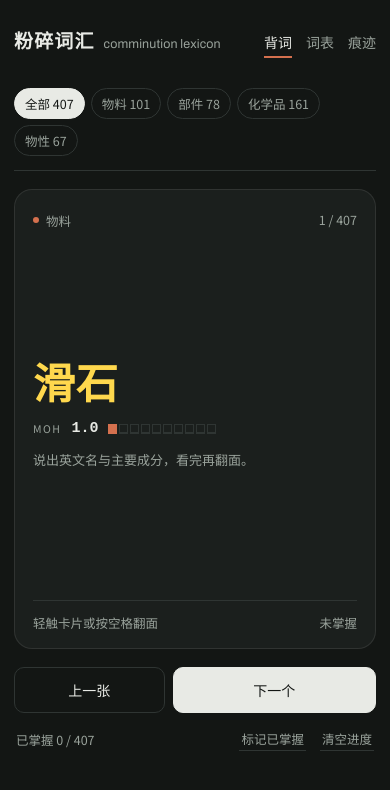
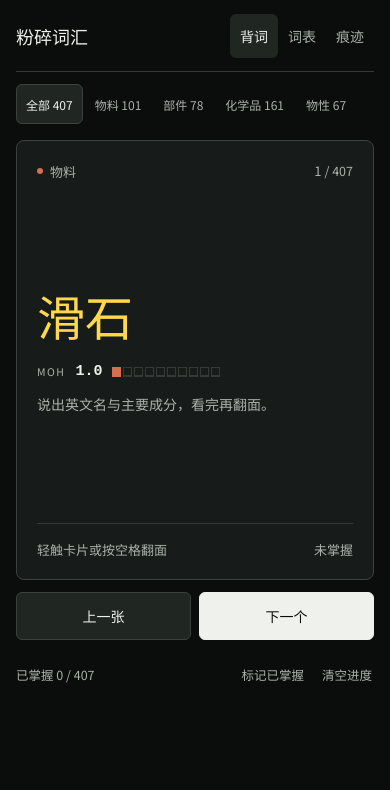
Before and after one commit to 3698688050-pixel/comminution-vocab, a plain HTML site: page index.html in a window 390 px wide. Drawn offline with Linux system fonts and the light colour scheme.

Commit message:
Polish dark vocabulary study interface

```diff
--- /dev/null
+++ b/assets/preview-dark.css
@@ -0,0 +1,67 @@
+/* Hallmark: specimen-first study desk */
+:root {
+  --ground: #0b0d0c;
+  --card: #171b19;
+  --ink: #eff1ec;
+  --steel: #aab2ac;
+  --rule: #343b37;
+  --ore: #d4704e;
+  --word: #ffd84d;
+  --edge: #3b423e;
+  --control: #202622;
+  --control-hover: #2c342f;
+  --r-card: 8px;
+  --r-btn: 6px;
+}
+html { color-scheme: dark; }
+body { padding: 0 24px 64px; font-synthesis-weight: none; }
+.wrap { max-width: 720px; }
+.topbar { align-items: center; min-height: 80px; padding: 12px 0; border-bottom: 1px solid var(--rule); }
+.brand { align-items: baseline; gap: 12px; }
+.brand-cn { font-size: 20px; font-weight: 600; letter-spacing: 0; }
+.brand-en { font-size: 13px; color: var(--steel); letter-spacing: 0; }
+.views { display: flex; align-items: center; gap: 4px; }
+.view-btn, .view-link { display: inline-flex; align-items: center; justify-content: center; height: 44px; min-width: 48px; padding: 0 10px; border: 0; border-radius: 6px; font: 500 14px/1 var(--cjk); text-decoration: none; color: var(--steel); }
+.view-btn:hover { color: var(--ink); background: var(--control); }
+.view-btn[aria-selected="true"] { color: var(--ink); background: var(--control); }
+.scopes { display: flex; flex-wrap: wrap; gap: 4px; padding: 18px 0 20px; margin: 0; border: 0; }
+.pill { min-height: 40px; padding: 8px 12px; border: 1px solid transparent; border-radius: 6px; font-size: 13px; color: var(--steel); }
+.pill:hover { border-color: var(--rule); color: var(--ink); }
+.pill[aria-pressed="true"] { color: var(--ink); background: var(--control); border-color: var(--edge); }
+.deck { margin: 0 0 12px; }
+.card { height: clamp(340px, calc(100svh - 300px), 490px); border-radius: var(--r-card); }
+.face { padding: 24px; background: var(--card); border: 1px solid var(--edge); border-radius: var(--r-card); }
+.face-head { font-size: 13px; color: var(--steel); }
+.front-mid { padding: 24px 0; }
+.headword-cn { font-size: 54px; font-weight: 600; letter-spacing: 0; }
+.headword-cn--long { font-size: 40px; }
+.headword-en { font-size: 36px; letter-spacing: 0; }
+.front-note { font-size: 14px; line-height: 1.6; }
+.mohs { margin-top: 20px; }
+.front-foot { padding-top: 16px; font-size: 13px; }
+.controls { grid-template-columns: 1fr 1fr; gap: 8px; }
+.btn { height: 48px; border-color: var(--edge); background: var(--control); }
+.btn:hover { background: var(--control-hover); }
+.btn--primary { color: var(--ground); background: var(--ink); border-color: var(--ink); }
+.meta-row { align-items: center; gap: 8px; padding: 12px 0 0; }
+.linkish { min-height: 44px; padding: 0 2px; border-bottom: 0; }
+.linkish:focus-visible, .view-btn:focus-visible, .pill:focus-visible, .btn:focus-visible { outline: 2px solid var(--word); outline-offset: 2px; }
+.row-btn { min-height: 48px; }
+.search { background: var(--card); }
+@media (max-width: 560px) {
+  body { padding: 0 16px 56px; }
+  .topbar { min-height: 72px; gap: 4px; }
+  .brand { display: block; }
+  .brand-cn { font-size: 18px; }
+  .brand-en { display: none; }
+  .views { gap: 0; }
+  .view-btn, .view-link { min-width: 48px; padding: 0 8px; }
+  .scopes { gap: 2px; padding: 12px 0 16px; }
+  .pill { font-size: 12px; padding: 8px 9px; }
+  .card { height: clamp(340px, calc(100svh - 310px), 440px); }
+  .face { padding: 20px; }
+  .headword-cn { font-size: 48px; }
+  .headword-cn--long { font-size: 32px; }
+  .headword-en { font-size: 28px; }
+  .meta-row { flex-wrap: wrap; }
+}
--- a/index.html
+++ b/index.html
@@ -9,6 +9,7 @@
 <link rel="preconnect" href="https://fonts.gstatic.com" crossorigin>
 <link href="https://fonts.googleapis.com/css2?family=Archivo:wght@400;500;600&family=Noto+Sans+SC:wght@400;500;700&display=swap" rel="stylesheet">
 <link rel="stylesheet" href="assets/styles.css">
+<link rel="stylesheet" href="assets/preview-dark.css">
 </head>
 <body>
 <div class="wrap">
```
